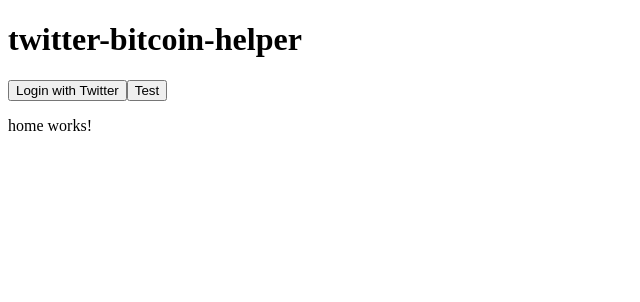
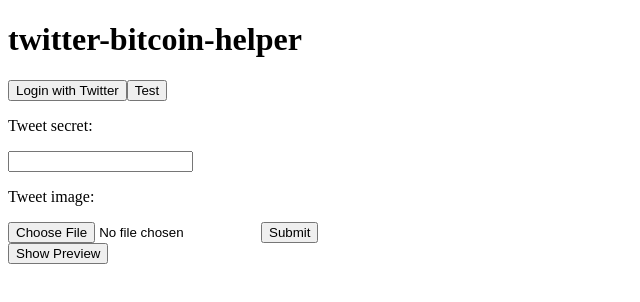
Before and after one commit to odylomv/twitter-bitcoin-helper, an Angular app: page / in a window 1280 px wide. Shown: the top 302 px of the page, without its empty margins (0-640 px from the left). Built offline with nearby package versions, Linux system fonts and the light colour scheme.

Commit message:
implemented post tweet form

```diff
--- a/src/app/app.module.ts
+++ b/src/app/app.module.ts
@@ -6,10 +6,11 @@
 import { AppRoutingModule } from './app-routing.module';
 import { HomeComponent } from './components/home/home.component';
 import { HideComponent } from './components/hide/hide.component';
+import { ReactiveFormsModule } from '@angular/forms';
 
 @NgModule({
     declarations: [AppComponent, HideComponent, HomeComponent],
-    imports: [BrowserModule, HttpClientModule, AppRoutingModule],
+    imports: [BrowserModule, HttpClientModule, AppRoutingModule, ReactiveFormsModule],
     providers: [],
     bootstrap: [AppComponent],
 })
--- a/src/app/components/home/home.component.html
+++ b/src/app/components/home/home.component.html
@@ -1 +1,12 @@
-<p>home works!</p>
+<form [formGroup]="hideForm" (ngSubmit)="onSubmit()">
+    <p>Tweet secret:</p>
+    <input type="text" id="tweet-secret" formControlName="tweetSecret" />
+
+    <p>Tweet image:</p>
+    <input type="file" accept=".png" id="tweet-image" formControlName="tweetImage" (change)="onFileChange($event)" />
+
+    <button type="submit">Submit</button>
+</form>
+
+<button (click)="showPreview()">Show Preview</button>
+<img [src]="image" width="200px" />
--- a/src/app/components/home/home.component.ts
+++ b/src/app/components/home/home.component.ts
@@ -1,4 +1,6 @@
 import { Component } from '@angular/core';
+import { FormControl, FormGroup, Validators } from '@angular/forms';
+import { TwitterService } from 'src/app/services/twitter.service';
 
 @Component({
     selector: 'tbh-home',
@@ -6,5 +8,40 @@
     styleUrls: ['./home.component.scss'],
 })
 export class HomeComponent {
-    constructor() {}
+    image: any;
+
+    hideForm = new FormGroup({
+        tweetSecret: new FormControl('', Validators.required),
+        tweetImage: new FormControl(null, Validators.required),
+        tweetImageSource: new FormControl<File | null>(null, Validators.required),
+    });
+
+    constructor(private twitterService: TwitterService) {}
+
+    async onSubmit() {
+        console.log(this.hideForm);
+        if (this.hideForm.controls.tweetSecret.value && this.hideForm.controls.tweetImageSource.value) {
+            this.twitterService.postTweet(
+                this.hideForm.controls.tweetSecret.value,
+                this.hideForm.controls.tweetImageSource.value
+            );
+        }
+    }
+
+    onFileChange(event: any) {
+        if (event.target.files.length > 0) {
+            const file = event.target.files[0];
+            this.hideForm.patchValue({
+                tweetImageSource: file,
+            });
+        }
+    }
+
+    showPreview() {
+        if (this.hideForm.controls.tweetImageSource.value) {
+            let reader = new FileReader();
+            reader.onload = e => (this.image = e.target?.result);
+            reader.readAsDataURL(this.hideForm.controls.tweetImageSource.value);
+        }
+    }
 }
```
